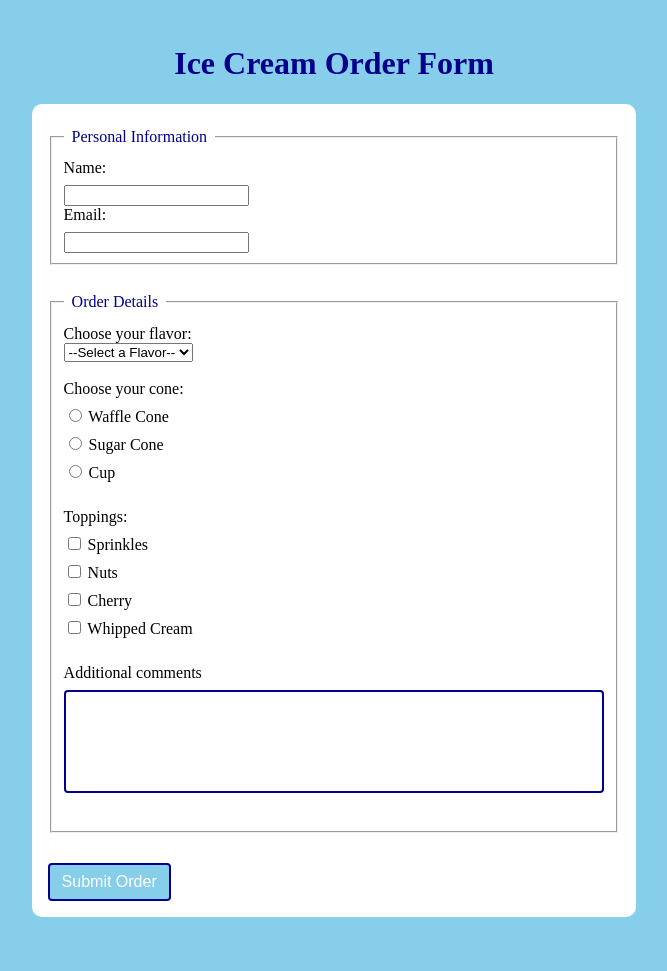
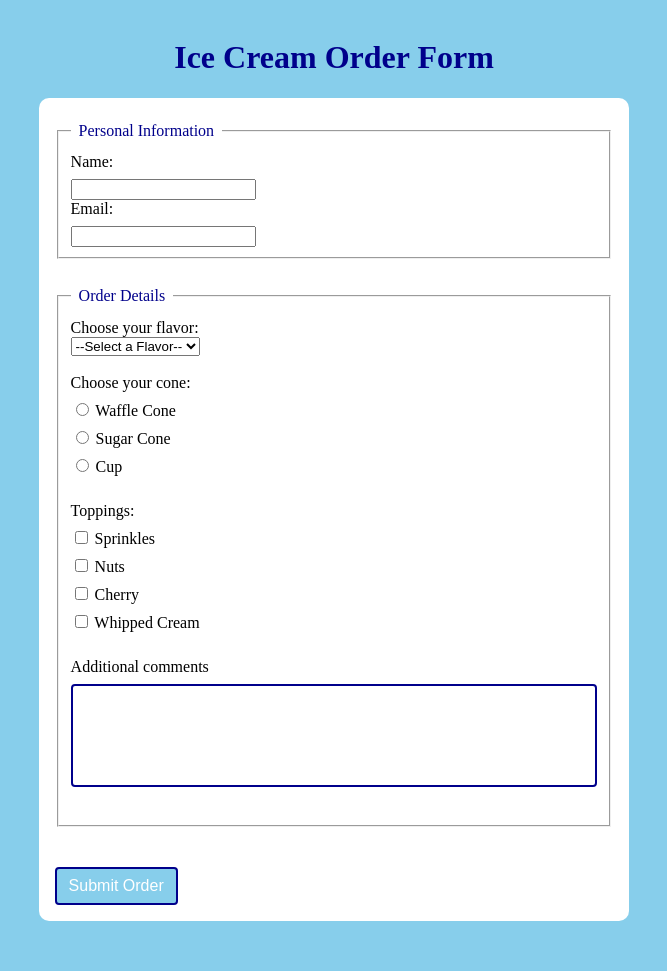
Before and after one commit to Necobi/ice-cream, a Node server app: page / in a window 1280 px wide. Shown: the whole page, without its empty margins (122-789 px from the left). Before the commit the page ends 917 px from the top, so only its background shows below. Run offline with Node 20, Linux system fonts and the light colour scheme.

Commit message:
fixed padding

```diff
--- a/public/styles/ice-cream-styles.css
+++ b/public/styles/ice-cream-styles.css
@@ -5,7 +5,13 @@
 body{
     background-color:skyblue;
     width: 70%;
-    padding: 1rem;
+    padding:10px;
+
+#main{
+   margin: 0 auto;
+padding: 0 1rem 2rem 1rem;
+}
+
 }
 h1{
     text-align: center;
@@ -33,7 +39,8 @@ margin-bottom: 20px;
     text-decoration: none;
     color: white;
     font-size: 1rem;
-    margin-top: 10px;
+    margin-top: 20px;
+
 
  }
 
@@ -67,3 +74,7 @@ margin-bottom: 20px;
     display: none;
 
 }
+.login-error{
+    color:red;
+    font-weight: bold;
+}
```
